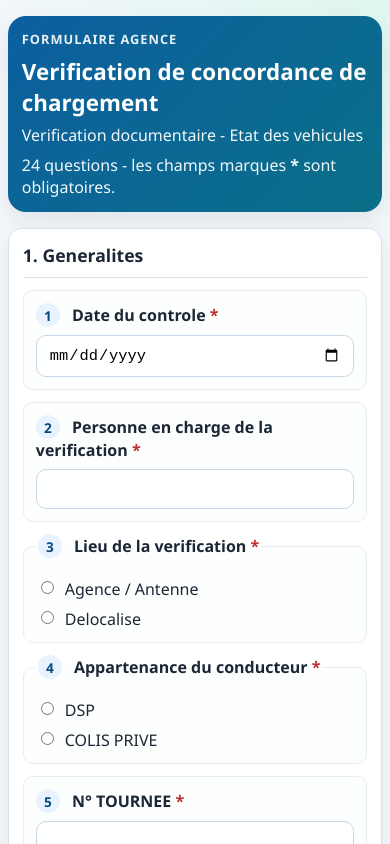
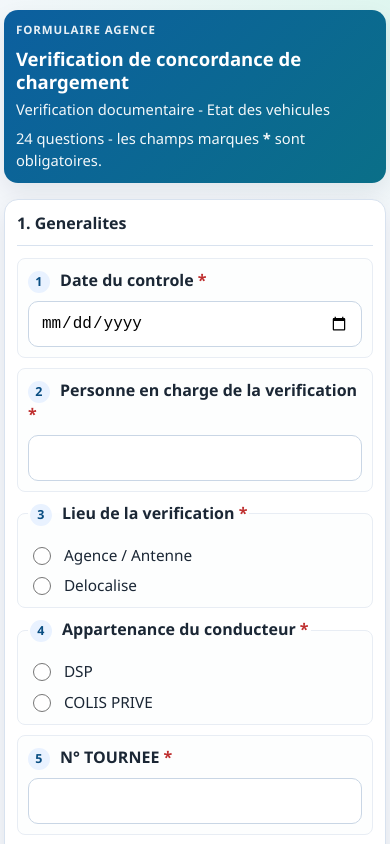
Before and after one commit to servsurcp-stack/forms_concordance_de_chargement, a website: page formulaire.html in a window 390 px wide. Shown: the top 844 px of the page. Drawn offline with Linux system fonts and the light colour scheme.

Commit message:
add responsive for mobile

```diff
--- a/styles.css
+++ b/styles.css
@@ -24,6 +24,7 @@ body {
     radial-gradient(760px 380px at 105% 0%, #def6ef 0%, transparent 58%),
     var(--bg);
   font-family: "Segoe UI", "Helvetica Neue", Arial, sans-serif;
+  line-height: 1.45;
 }
 
 .layout {
@@ -127,6 +128,7 @@ fieldset label {
   gap: 8px;
   margin-top: 8px;
   font-weight: 400;
+  line-height: 1.35;
 }
 
 input[type="text"],
@@ -137,9 +139,10 @@ textarea {
   margin-top: 8px;
   border: 1px solid #c9d6e5;
   border-radius: 10px;
-  padding: 10px 12px;
+  padding: 12px 12px;
   background: #fff;
-  font-size: 0.96rem;
+  font-size: 1rem;
+  min-height: 44px;
 }
 
 input[type="text"]:focus,
@@ -171,6 +174,8 @@ textarea:focus {
 }
 
 button[type="submit"] {
+  width: 100%;
+  min-height: 48px;
   border: 0;
   border-radius: 999px;
   padding: 12px 22px;
@@ -178,6 +183,7 @@ button[type="submit"] {
   background: linear-gradient(120deg, var(--primary), var(--primary-dark));
   cursor: pointer;
   font-weight: 700;
+  font-size: 1rem;
 }
 
 button[type="submit"]:hover {
@@ -193,12 +199,96 @@ button[type="submit"]:hover {
 
 @media (max-width: 700px) {
   .layout {
-    width: min(1000px, 96vw);
-    margin-top: 16px;
+    width: min(1000px, 97vw);
+    margin-top: 10px;
+    margin-bottom: 22px;
   }
 
   .hero,
   .form-section {
-    padding: 14px;
+    padding: 12px;
+  }
+
+  .hero {
+    border-radius: 14px;
+  }
+
+  .hero h1 {
+    font-size: 1.28rem;
+    line-height: 1.25;
+  }
+
+  .hero-subtitle,
+  .hero-meta {
+    font-size: 0.92rem;
+  }
+
+  .section-head h2 {
+    font-size: 1rem;
+  }
+
+  .question {
+    padding: 10px;
+    margin-bottom: 10px;
+  }
+
+  .q-num {
+    width: 22px;
+    height: 22px;
+    font-size: 0.78rem;
+    margin-right: 6px;
+  }
+
+  fieldset {
+    padding: 8px 10px 10px;
+  }
+
+  fieldset label {
+    margin-top: 10px;
+    gap: 10px;
+    font-size: 0.96rem;
+  }
+
+  input[type="radio"],
+  input[type="checkbox"] {
+    width: 18px;
+    height: 18px;
+    margin-top: 1px;
+    flex: 0 0 auto;
+  }
+
+  input[type="text"],
+  input[type="date"],
+  select,
+  textarea {
+    font-size: 16px;
+    min-height: 46px;
+  }
+
+  .hint {
+    font-size: 0.84rem;
+  }
+
+  .submit-result {
+    font-size: 0.94rem;
   }
 }
+
+@media (max-width: 420px) {
+  .layout {
+    width: 98vw;
+  }
+
+  .hero-kicker {
+    font-size: 0.72rem;
+  }
+
+  .hero h1 {
+    font-size: 1.16rem;
+  }
+
+  .question,
+  fieldset {
+    border-radius: 8px;
+  }
+}
```
Also changed, not shown: server.js (+22 -3 lines).
